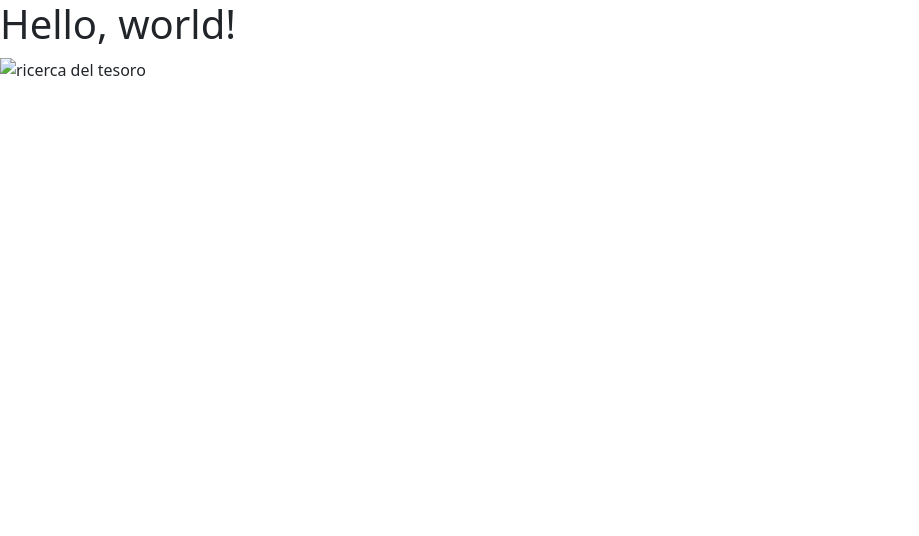
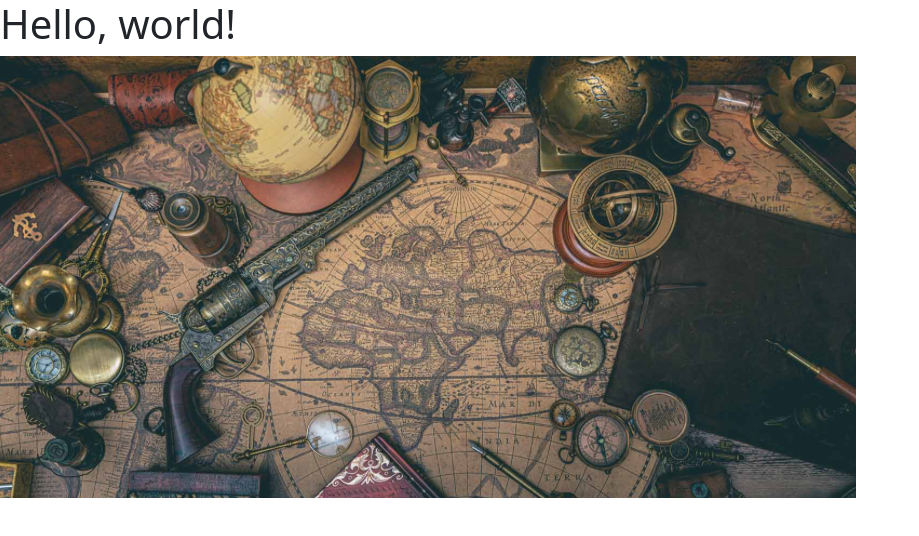
Before and after one commit to ERIKAFACCHINI08/Cacciaal-tesoro, a website: page Esercizio1.html in a window 1280 px wide. Shown: the whole page, without its empty margins (0-919 px from the left). Drawn offline with nearby package versions, Linux system fonts and the light colour scheme.

Commit message:
Update Esercizio1.html

```diff
--- a/Esercizio1.html
+++ b/Esercizio1.html
@@ -11,4 +11,4 @@
     <script src="https://cdn.jsdelivr.net/npm/bootstrap@5.3.3/dist/js/bootstrap.bundle.min.js" integrity="sha384-YvpcrYf0tY3lHB60NNkmXc5s9fDVZLESaAA55NDzOxhy9GkcIdslK1eN7N6jIeHz" crossorigin="anonymous"></script>
   </body>
 </html>
-<body><img src="" class="img-fluid" alt="ricerca del tesoro"></body>
+<body><img src="Img/immagine.jpeg" class="img-fluid" alt="ricerca del tesoro"></body>
```
